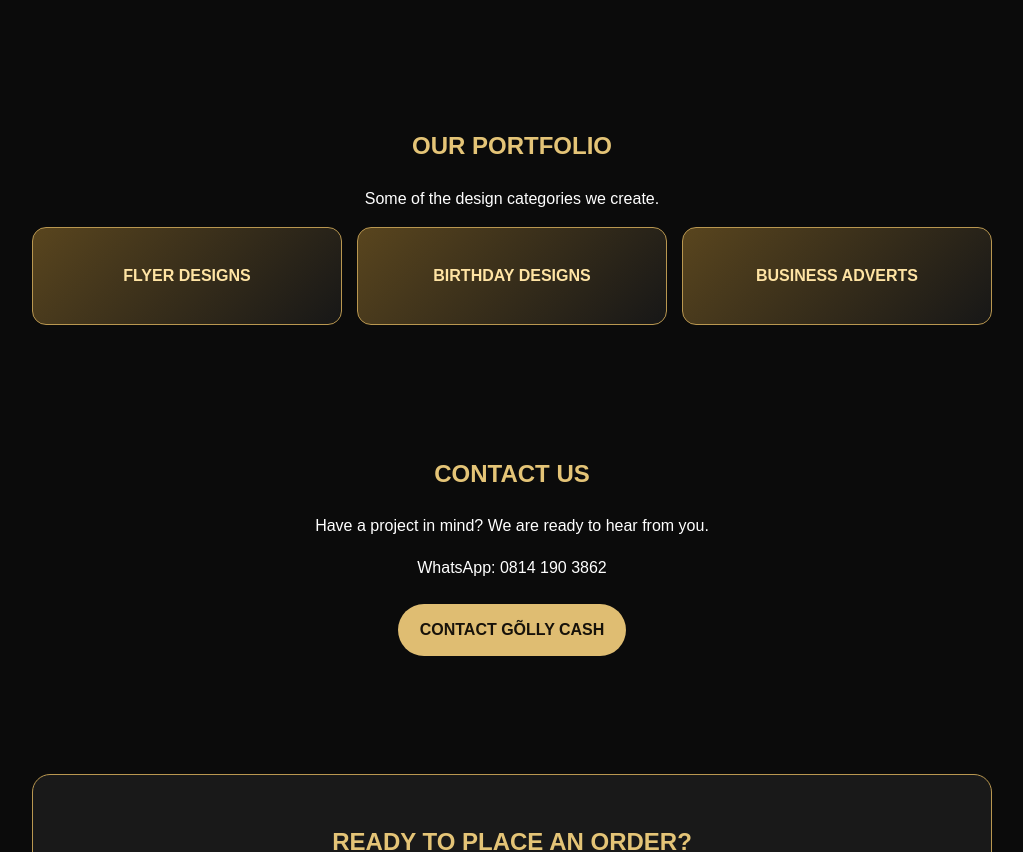
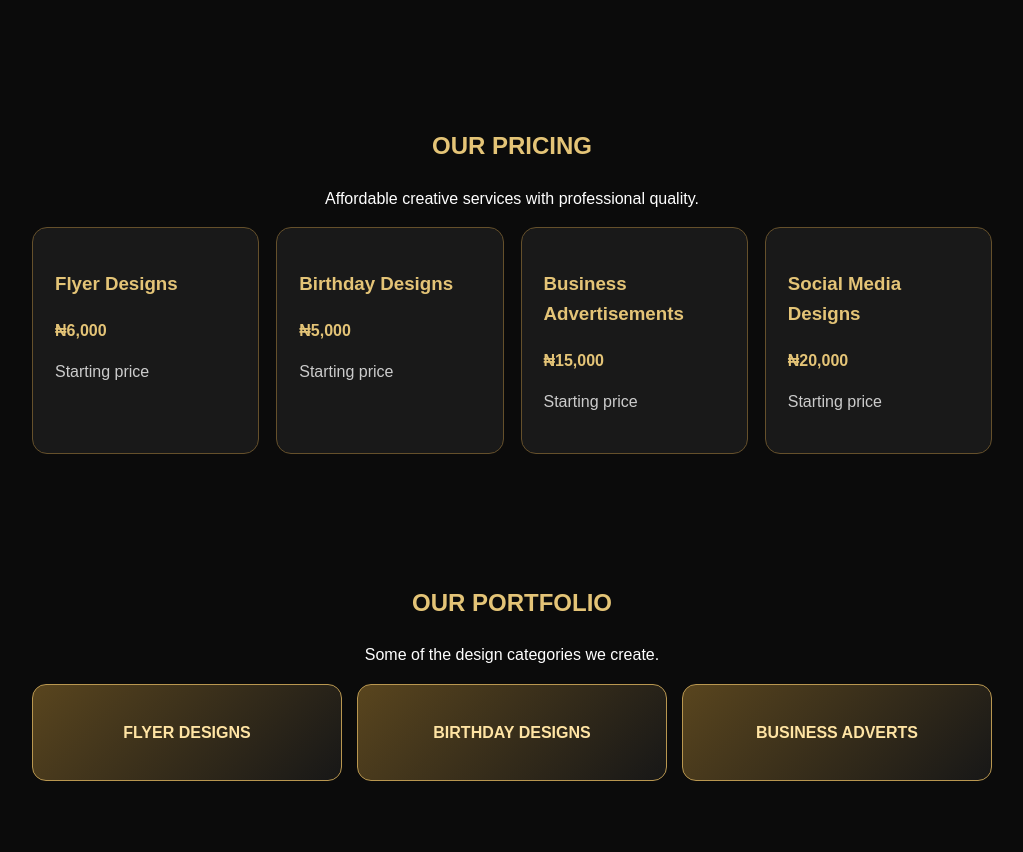
Before and after one commit to bamigbolagbolahan58-debug/golly-cash-creative-services, a plain HTML site: page index.html in a window 1280 px wide. Shown: the part 1709-2561 px from the top of the page, without its empty margins (128-1151 px from the left). Drawn offline with Linux system fonts and the light colour scheme.

Commit message:
Update index.html

```diff
--- a/index.html
+++ b/index.html
@@ -82,6 +82,38 @@ footer{text-align:center;padding:25px;border-top:1px solid #65502b;color:#bbb}
 </div>
 </div>
 </section>
+  <section id="pricing">
+<div class="center">
+<h2>OUR PRICING</h2>
+<p>Affordable creative services with professional quality.</p>
+</div>
+
+<div class="cards">
+<div class="card">
+<h3>Flyer Designs</h3>
+<div class="price">₦6,000</div>
+<p>Starting price</p>
+</div>
+
+<div class="card">
+<h3>Birthday Designs</h3>
+<div class="price">₦5,000</div>
+<p>Starting price</p>
+</div>
+
+<div class="card">
+<h3>Business Advertisements</h3>
+<div class="price">₦15,000</div>
+<p>Starting price</p>
+</div>
+
+<div class="card">
+<h3>Social Media Designs</h3>
+<div class="price">₦20,000</div>
+<p>Starting price</p>
+</div>
+</div>
+  </section>
 <section id="portfolio">
 <div class="center"><h2>OUR PORTFOLIO</h2><p>Some of the design categories we create.</p></div>
 <div class="samples">
```
